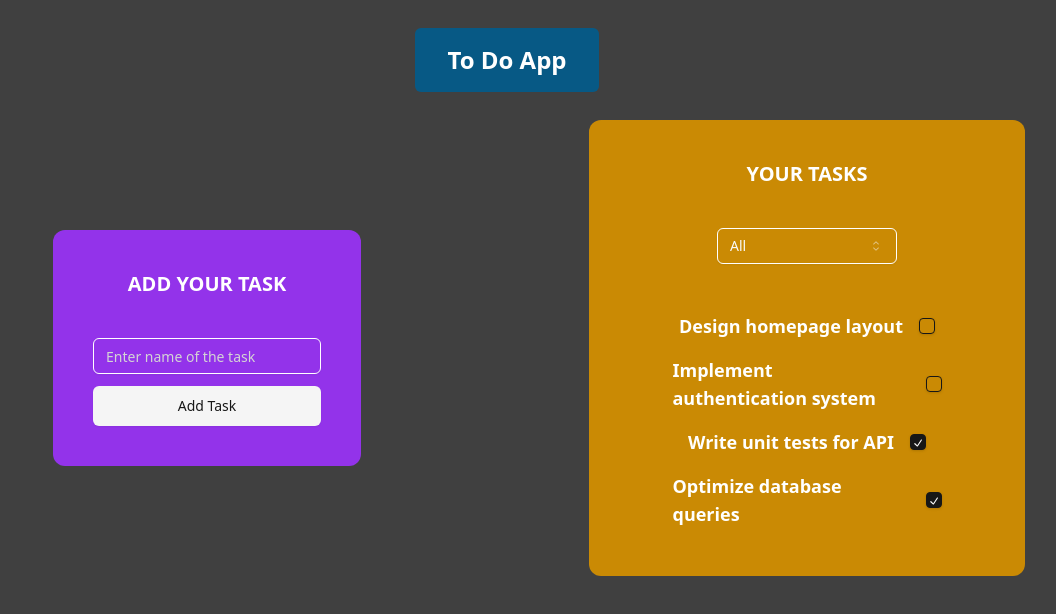
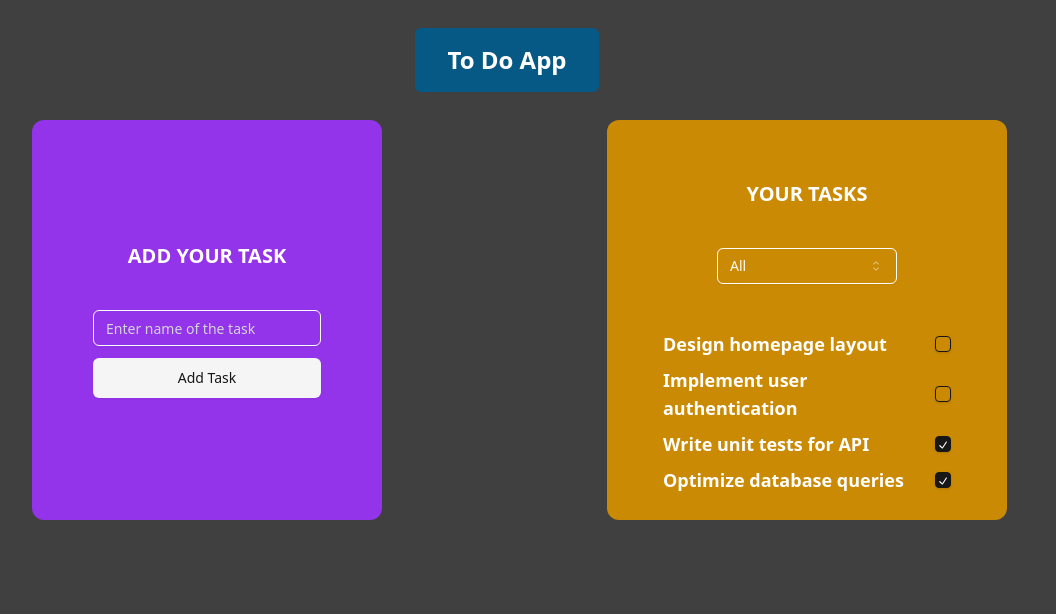
Before and after one commit to DTH1809/to-do-app, a Next.js app: page / in a window 1280 px wide. Shown: the top 614 px of the page, without its empty margins (133-1189 px from the left). Built offline with nearby package versions, Linux system fonts and the light colour scheme; data requests are answered from the project's data file.

Commit message:
8-10-2024

```diff
--- a/app/globals.css
+++ b/app/globals.css
@@ -63,3 +63,28 @@
     --chart-5: 340 75% 55%;
   }
 }
+
+/* Custom scrollbar styles */
+.custom-scrollbar {
+  scrollbar-width: thin; /* For Firefox */
+  scrollbar-color: #6b7280 #1f2937; /* Scrollbar color and track color */
+
+  /* For WebKit-based browsers (Chrome, Safari) */
+}
+
+.custom-scrollbar::-webkit-scrollbar {
+  width: 2px; /* Scrollbar width */
+}
+
+.custom-scrollbar::-webkit-scrollbar-thumb {
+  background-color: #6b7280; /* Scrollbar thumb color */
+  border-radius: 4px; /* Scrollbar thumb rounding */
+}
+
+.custom-scrollbar::-webkit-scrollbar-thumb:hover {
+  background-color: #4b5563; /* Scrollbar thumb hover color */
+}
+
+.custom-scrollbar::-webkit-scrollbar-track {
+  background-color: #1f2937; /* Scrollbar track color */
+}
--- a/app/layout.jsx
+++ b/app/layout.jsx
@@ -1,7 +1,6 @@
 import localFont from "next/font/local";
 import "./globals.css";
 import { Toaster } from "@/components/ui/sonner"
-import { TooltipProvider } from "@/components/ui/tooltip";
 
 const geistSans = localFont({
   src: "./fonts/GeistVF.woff",
@@ -25,10 +24,8 @@ export default function RootLayout({ children }) {
       <body
         className={`${geistSans.variable} ${geistMono.variable} antialiased w-full h-full bg-neutral-700`}
       >
-        <TooltipProvider delayDuration={100} disableHoverableContent={true}>
           {children}
           <Toaster />
-        </TooltipProvider>
       </body>
     </html>
   );
--- a/components/InputForm.jsx
+++ b/components/InputForm.jsx
@@ -26,8 +26,8 @@ const InputForm = () => {
     }, [taskName, startTransition])
 
   return (
-    <div className="w-full lg:w-1/2 flex flex-col items-center justify-center">
-        <div className="bg-purple-600 lg:p-10 p-5 flex flex-col items-center justify-center rounded-xl">
+    <div className="w-full lg:w-1/2 flex flex-col items-center justify-center h-full">
+        <div className="bg-purple-600 p-5 flex flex-col items-center justify-center rounded-xl lg:w-[350px] lg:h-[400px]">
             <header className="mb-10">
                 <h1 className="text-white text-xl font-semibold uppercase text-center">
                     Add your task
--- a/components/TaskList.jsx
+++ b/components/TaskList.jsx
@@ -11,7 +11,6 @@ import {
 import Link from 'next/link'
 import { toast } from 'sonner'
 import { updateTaskStatus } from '@/db/updateTask'
-import { Tooltip, TooltipContent, TooltipTrigger } from './ui/tooltip'
 
 
 const TaskList = ({ tasksArray }) => {
@@ -54,8 +53,8 @@ const TaskList = ({ tasksArray }) => {
 
   return (
     <div className="w-full lg:w-1/2 flex items-center justify-center h-full p-2">
-        <div className="flex flex-col justify-center items-center lg:p-10 p-5 bg-yellow-600 rounded-xl">
-            <header className="mb-10">
+        <div className="flex flex-col justify-center items-center p-5 bg-yellow-600 rounded-xl lg:w-[400px] lg:h-[400px] overflow-y-auto custom-scrollbar">
+            <header className="my-10">
                 <h1 className="text-xl font-semibold text-white uppercase">
                     Your Tasks
                 </h1>
@@ -72,23 +71,16 @@ const TaskList = ({ tasksArray }) => {
                     </SelectContent>
                 </Select>
             </div>
-            <ul className="flex-1 flex items-center justify-center flex-col">
+            <ul className="flex-1 flex items-center justify-center flex-col w-full gap-y-2">
                 {filteredTasks?.map((task, i) => (
                     <li className="w-full lg:max-w-[80%] flex justify-center items-center" key={task.id}>
-                        <div className="flex justify-between items-center p-2 gap-x-4">
+                        <div className="flex justify-between items-center gap-x-2 w-full">
                             <Link href={`/task/${task.id}`}>
-
-                                        <p className="text-white font-semibold text-lg hover:text-blue-600">
-                                            {task.name}
-                                        </p>
-
-
-
+                                <p className="text-white font-semibold text-lg hover:text-blue-600 text-pretty">
+                                    {task.name}
+                                </p>
                             </Link>
-
-                                    <Checkbox checked={task.status === "completed"} onClick={() => handleUpdateStatus(task.id, task.status)} />
-
-
+                            <Checkbox checked={task.status === "completed"} onClick={() => handleUpdateStatus(task.id, task.status)} />
                         </div>
                     </li>
                 ))}
--- a/components/UpdateForm.jsx
+++ b/components/UpdateForm.jsx
@@ -20,6 +20,11 @@ const UpdateForm = ({ taskData }) => {
             toast("Task name not change", { position: "top-center" })
             return
         }
+        if(taskName === "") {
+            e.preventDefault()
+            toast("Task name can not empty", { position: "top-center" })
+            return
+        }
         startTransition(async () => {
             await updateTaskName(taskData.id, taskName)
                 .then((data) => {
@@ -31,14 +36,14 @@ const UpdateForm = ({ taskData }) => {
     }
 
   return (
-    <div className="w-full lg:w-1/2 flex flex-col items-center justify-center">
-        <div className="bg-purple-600 lg:p-10 p-5 flex flex-col items-center justify-center rounded-xl">
+    <div className="w-full flex flex-col items-center justify-center">
+        <div className="bg-purple-600 lg:p-10 p-5 flex flex-col items-center justify-center rounded-xl ">
             <header className="mb-10">
                 <h1 className="text-white text-xl font-semibold uppercase text-center">
                     Update Task Content
                 </h1>
             </header>
-            <form className="flex flex-col gap-y-3">
+            <form className="flex flex-col gap-y-3 p-2 w-full">
                 <Input
                     type="text"
                     placeholder="Enter name of the task"
--- a/db.json
+++ b/db.json
@@ -7,7 +7,7 @@
     },
     {
       "id": "c3d4",
-      "name": "Implement authentication system",
+      "name": "Implement user authentication",
       "status": "incomplete"
     },
     {
```
